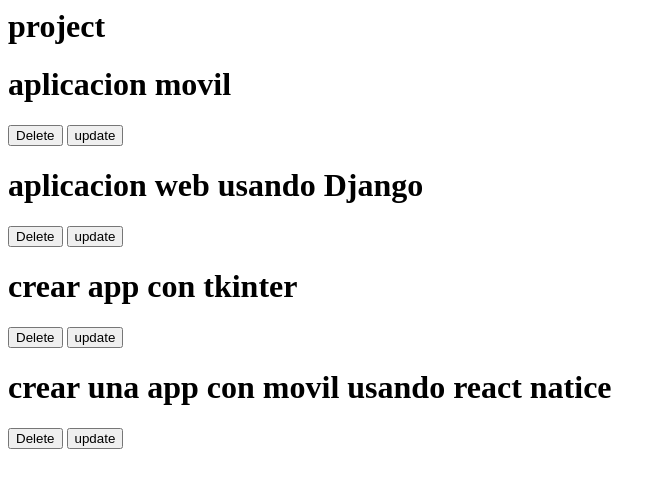
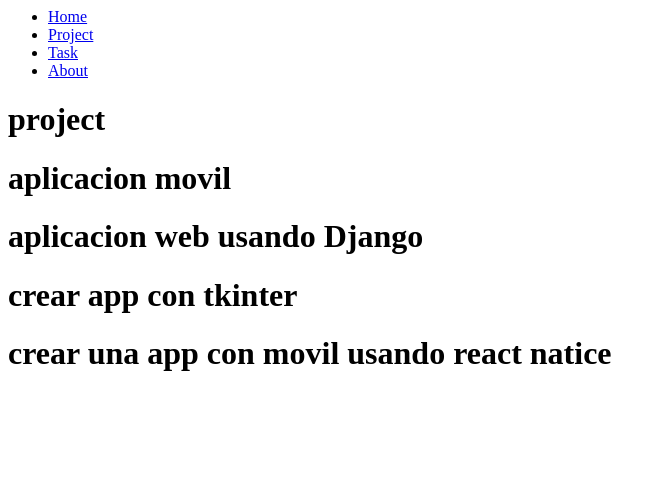
Before and after one commit to Software26/Project1-Django, a Django app: page /project/ in a window 1280 px wide. Shown: the top 488 px of the page, without its empty margins (0-666 px from the left). Run offline with Django 4.2, Linux system fonts and the light colour scheme; data comes from the database, SQL or seed files in the repository.

Commit message:
Update project.html

```diff
--- a/myapp/templates/project.html
+++ b/myapp/templates/project.html
@@ -1,11 +1,15 @@
+{% extends "base.html" %}
+
+{% block content%}
+
 <h1> project</h1>
 
 {% for project in projects %}
 
 <div>
 <h1> {{project.name}} </h1>
-<button>Delete</button>
-<button>update</button>
 </div>
 
 {% endfor%}
+
+{% endblock %}
```
